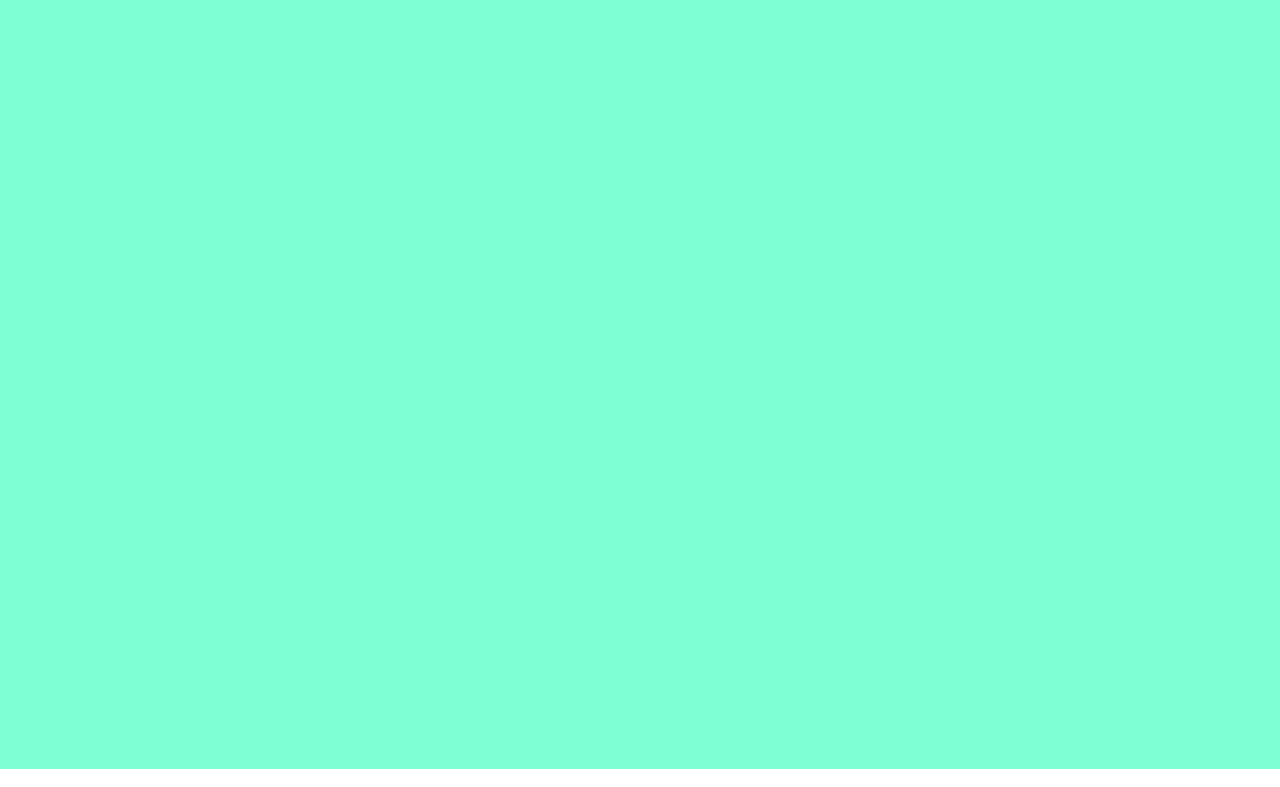
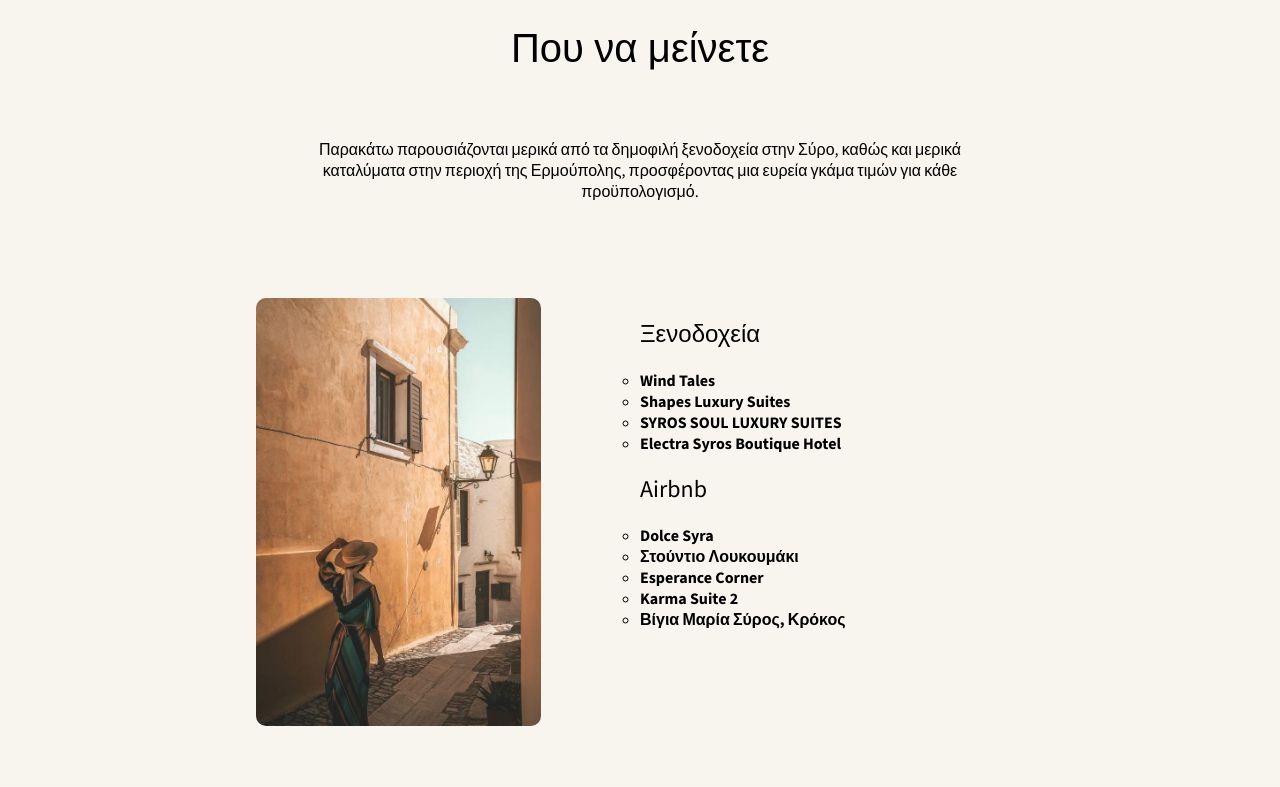
Before and after one commit to dodosiz/wedding-site, a Next.js app: page / in a window 1280 px wide. Shown: the part 2180-2967 px from the top of the page. Built offline with nearby package versions, Linux system fonts and the light colour scheme.

Commit message:
Accomondation section

```diff
--- a/app/globals.css
+++ b/app/globals.css
@@ -18,3 +18,13 @@ ul {
   list-style: circle;
   padding: 0;
 }
+
+a {
+  text-decoration: none;
+  color: black;
+  font-weight: bold;
+}
+
+a:hover {
+  text-decoration: underline;
+}
--- a/app/page.tsx
+++ b/app/page.tsx
@@ -7,6 +7,7 @@ import Image from "next/image";
 import { HomeSection } from "./ui/sections/homeSection";
 import { LocationSection } from "./ui/sections/locationSection";
 import { FoodSection } from "./ui/sections/foodSection";
+import { AccomondationSection } from "./ui/sections/accomondationSection";
 
 export default function Home() {
   const [active, setActive] = useState("home");
@@ -31,14 +32,8 @@ export default function Home() {
         <Section id="location" setActiveNav={setActive}>
           <LocationSection />
         </Section>
-        <Section id="accomondation" setActiveNav={setActive} fixedHeight>
-          <div
-            style={{
-              backgroundColor: "aquamarine",
-              width: "100%",
-              height: "100%",
-            }}
-          ></div>
+        <Section id="accomondation" setActiveNav={setActive}>
+          <AccomondationSection />
         </Section>
         <Section id="food" setActiveNav={setActive}>
           <FoodSection />
--- /dev/null
+++ b/app/ui/sections/accomondationSection.module.css
@@ -0,0 +1,13 @@
+.location_section {
+    background-color: #f7f5ed;
+}
+
+.hotels_grid_container {
+    display: grid;
+    grid-template-columns: 1fr 1fr;
+    padding: 5% 20%;
+}
+
+.accomondation_image {
+    border-radius: 10px;
+}
--- /dev/null
+++ b/app/ui/sections/accomondationSection.tsx
@@ -0,0 +1,38 @@
+import Image from "next/image";
+import { Header } from "../header";
+import styles from "./accomondationSection.module.css";
+import common from "./common.module.css";
+
+export function AccomondationSection() {
+    return <div className={styles.location_section}>
+    <div className={common.text_container}>
+        <Header>Που να μείνετε</Header>
+        <p>
+            Παρακάτω παρουσιάζονται μερικά από τα δημοφιλή ξενοδοχεία στην Σύρο, καθώς και μερικά
+            καταλύματα στην περιοχή της Ερμούπολης, προσφέροντας μια ευρεία γκάμα τιμών για κάθε προϋπολογισμό.
+        </p>
+    </div>
+    <div className={styles.hotels_grid_container}>
+        <div>
+            <Image className={styles.accomondation_image} width={285} height={428} alt="where to stay" src="/hotel.JPG" />
+        </div>
+        <div>
+            <h2>Ξενοδοχεία</h2>
+            <ul>
+                <li><a href="https://www.booking.com/hotel/gr/syros-windurf-camp.en-gb.html" target="_blank">Wind Tales</a></li>
+                <li><a href="https://www.booking.com/hotel/gr/shapes-luxury-suites.en-gb.html" target="_blank">Shapes Luxury Suites</a></li>
+                <li><a href="https://www.booking.com/hotel/gr/syros-soul-luxury-suites.en-gb.html" target="_blank">SYROS SOUL LUXURY SUITES</a></li>
+                <li><a href="https://www.booking.com/hotel/gr/helectra.en-gb.html" target="_blank">Electra Syros Boutique Hotel</a></li>
+            </ul>
+            <h2>Airbnb</h2>
+            <ul>
+                <li><a href="https://www.airbnb.gr/rooms/694057471202833154" target="_blank">Dolce Syra</a></li>
+                <li><a href="https://www.airbnb.gr/rooms/27135651" target="_blank">Στούντιο Λουκουμάκι</a></li>
+                <li><a href="https://www.airbnb.gr/rooms/34038217" target="_blank">Esperance Corner</a></li>
+                <li><a href="https://www.airbnb.gr/rooms/907685113310315988" target="_blank">Karma Suite 2</a></li>
+                <li><a href="https://www.airbnb.gr/rooms/630984939501554521" target="_blank">Βίγια Μαρία Σύρος, Κρόκος</a></li>
+            </ul>
+        </div>
+    </div>
+</div>
+}
--- a/app/ui/sections/foodSection.module.css
+++ b/app/ui/sections/foodSection.module.css
@@ -1,14 +1,14 @@
 .grid_container {
     display: grid;
-    grid-template-columns: 1fr 1fr 1fr 1fr;
+    grid-template-columns: 1fr 1fr;
     gap: 20px;
-    padding: 20px;
+    padding: 20px 10%;
 }
 
 .suggestions_grid_container {
     display: grid;
-    grid-template-columns: 1fr 2fr 1fr 1fr;
-    padding: 20px;
+    grid-template-columns: 2fr 1fr;
+    padding: 20px 20%;
 }
 
 .flex_container_left {
--- a/app/ui/sections/foodSection.tsx
+++ b/app/ui/sections/foodSection.tsx
@@ -6,7 +6,6 @@ import { Header } from "../header";
 export function FoodSection() {
     return <>
     <div className={styles.grid_container}>
-        <div></div>
         <div className={styles.flex_container_left}>
             <Image className={styles.food_image} width={380} height={600} alt="eating outside" src="/food4.jpg" />
         </div>
@@ -14,7 +13,6 @@ export function FoodSection() {
             <Image className={styles.food_image} width={600} height={390} alt="table with rose wine" src="/food1.JPG" />
             <Image className={styles.food_image} width={420} height={220} alt="table by the sea" src="/food3.JPG" />
         </div>
-        <div></div>
     </div>
     <div className={common.text_container}>
         <Header>Γευστικές περιηγήσεις</Header>
@@ -26,7 +24,6 @@ export function FoodSection() {
         </p>
     </div>
     <div className={styles.suggestions_grid_container}>
-        <div></div>
         <div>
             <h2>Ταβέρνες</h2>
             <ul>
@@ -55,7 +52,6 @@ export function FoodSection() {
         <div className={styles.side_gif}>
             <Image style={{marginTop: "100px"}} width={350} height={350} alt="Drink" src="/drink.gif" />
         </div>
-        <div></div>
     </div>
     </>
 }
--- a/app/ui/sections/homeSection.module.css
+++ b/app/ui/sections/homeSection.module.css
@@ -25,6 +25,7 @@
 .arrow:hover {
   background-color: rgba(0, 0, 0, 0.3);
   font-weight: bolder;
+  cursor: pointer;
 }
 
 .arrow.right {
```
Also changed, not shown: public/hotel.JPG (added).
